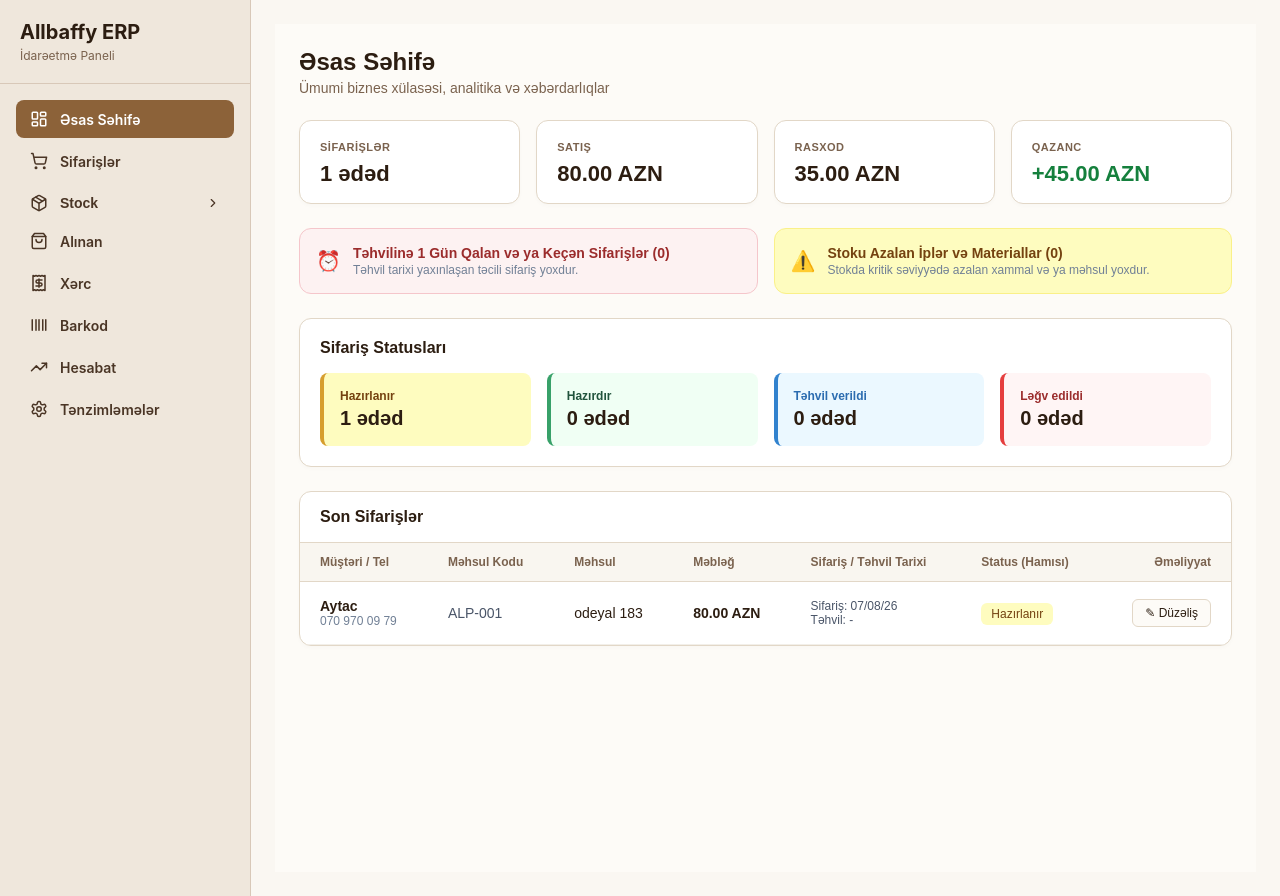
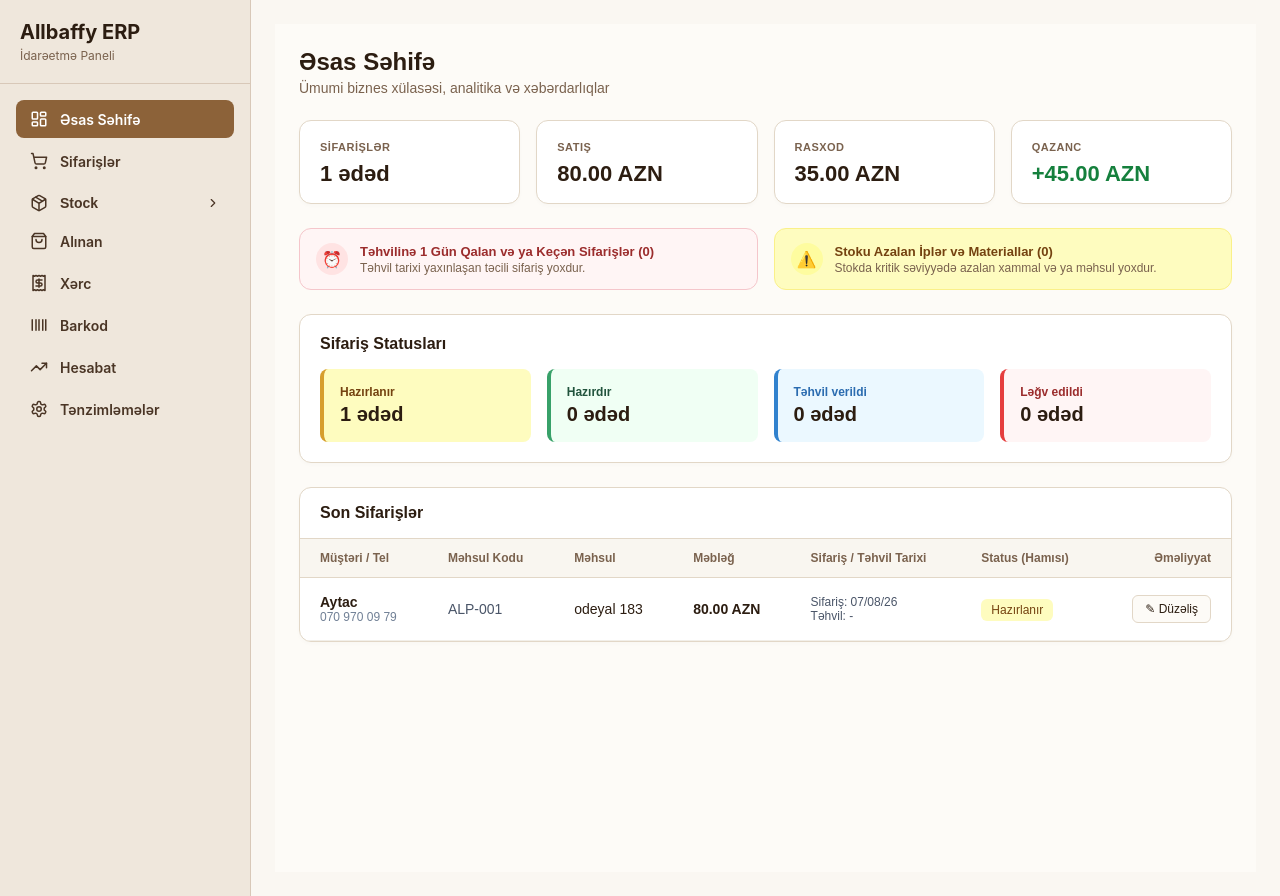
Before and after one commit to intiqamis01-crypto/allbaffy-erp, a React (Vite) app: page / in a window 1280 px wide. Built offline with nearby package versions, Linux system fonts and the light colour scheme; no server answers; the HTML template or start-up script is replaced by a standard one.

Commit message:
update dashboard warning boxes design

```diff
--- a/src/pages/Dashboard.jsx
+++ b/src/pages/Dashboard.jsx
@@ -38,23 +38,31 @@ export default function Dashboard() {
 
       </div>
 
-      {/* Xəbərdarlıq Qutuları (2 ədəd) */}
+      {/* Xəbərdarlıq Qutuları (Birinci şəkildəki dizaynda) */}
       <div style={{ display: 'grid', gridTemplateColumns: 'repeat(auto-fit, minmax(300px, 1fr))', gap: '16px', marginBottom: '24px' }}>
-        <div style={{ backgroundColor: '#FDF2F2', border: '1px solid #F5C6CB', padding: '16px', borderRadius: '12px', display: 'flex', alignItems: 'center', gap: '12px' }}>
-          <span style={{ fontSize: '20px' }}>⏰</span>
+
+        {/* Təcili Sifarişlər Qutusu */}
+        <div style={{ backgroundColor: '#FFF5F5', border: '1px solid #F5C6CB', padding: '14px 16px', borderRadius: '12px', display: 'flex', alignItems: 'center', gap: '12px' }}>
+          <div style={{ width: '32px', height: '32px', borderRadius: '50%', backgroundColor: '#FFE3E3', display: 'flex', alignItems: 'center', justifyContent: 'center', fontSize: '16px', flexShrink: 0 }}>
+            ⏰
+          </div>
           <div>
-            <div style={{ fontSize: '14px', fontWeight: 'bold', color: '#9B2C2C' }}>Təhvilinə 1 Gün Qalan və ya Keçən Sifarişlər (0)</div>
-            <div style={{ fontSize: '12px', color: '#718096', marginTop: '2px' }}>Təhvil tarixi yaxınlaşan təcili sifariş yoxdur.</div>
+            <div style={{ fontSize: '13px', fontWeight: 'bold', color: '#9B2C2C' }}>Təhvilinə 1 Gün Qalan və ya Keçən Sifarişlər (0)</div>
+            <div style={{ fontSize: '12px', color: '#7A624E', marginTop: '2px' }}>Təhvil tarixi yaxınlaşan təcili sifariş yoxdur.</div>
           </div>
         </div>
 
-        <div style={{ backgroundColor: '#FEFCBF', border: '1px solid #FAF089', padding: '16px', borderRadius: '12px', display: 'flex', alignItems: 'center', gap: '12px' }}>
-          <span style={{ fontSize: '20px' }}>⚠️</span>
+        {/* Stoku Azalan İplər Qutusu */}
+        <div style={{ backgroundColor: '#FEFCBF', border: '1px solid #FAF089', padding: '14px 16px', borderRadius: '12px', display: 'flex', alignItems: 'center', gap: '12px' }}>
+          <div style={{ width: '32px', height: '32px', borderRadius: '50%', backgroundColor: '#FEFC9F', display: 'flex', alignItems: 'center', justifyContent: 'center', fontSize: '16px', flexShrink: 0 }}>
+            ⚠️
+          </div>
           <div>
-            <div style={{ fontSize: '14px', fontWeight: 'bold', color: '#744210' }}>Stoku Azalan İplər və Materiallar (0)</div>
-            <div style={{ fontSize: '12px', color: '#718096', marginTop: '2px' }}>Stokda kritik səviyyədə azalan xammal və ya məhsul yoxdur.</div>
+            <div style={{ fontSize: '13px', fontWeight: 'bold', color: '#744210' }}>Stoku Azalan İplər və Materiallar (0)</div>
+            <div style={{ fontSize: '12px', color: '#7A624E', marginTop: '2px' }}>Stokda kritik səviyyədə azalan xammal və ya məhsul yoxdur.</div>
           </div>
         </div>
+
       </div>
 
       {/* Sifariş Statusları */}
```
